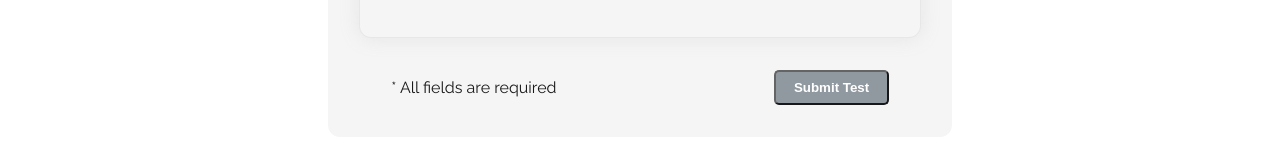
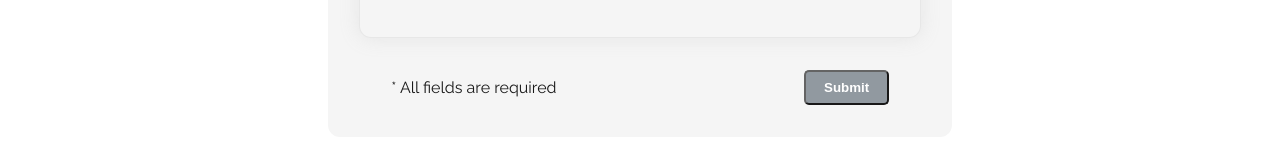
Before and after one commit to joey80/realestate, a React (Create React App) app: page / in a window 1280 px wide. Shown: the part 775-935 px from the top of the page. Built offline with nearby package versions, Linux system fonts and the light colour scheme.

Commit message:
fixed button text typo

```diff
--- a/src/components/Form/Form.js
+++ b/src/components/Form/Form.js
@@ -65,7 +65,7 @@ const Form = () => {
             type="submit"
             onClick={ e => { handleClick(e) }}
             className="form__button">
-            Submit Test
+            Submit
           </button>
         </div>
       </form>
```
